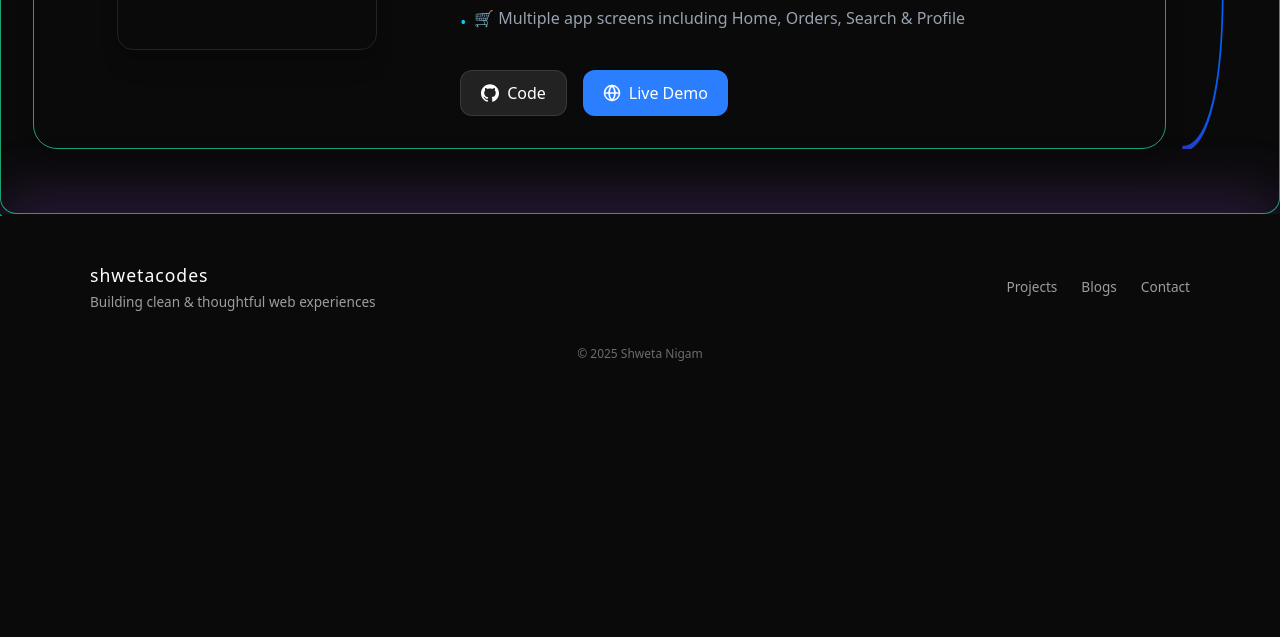
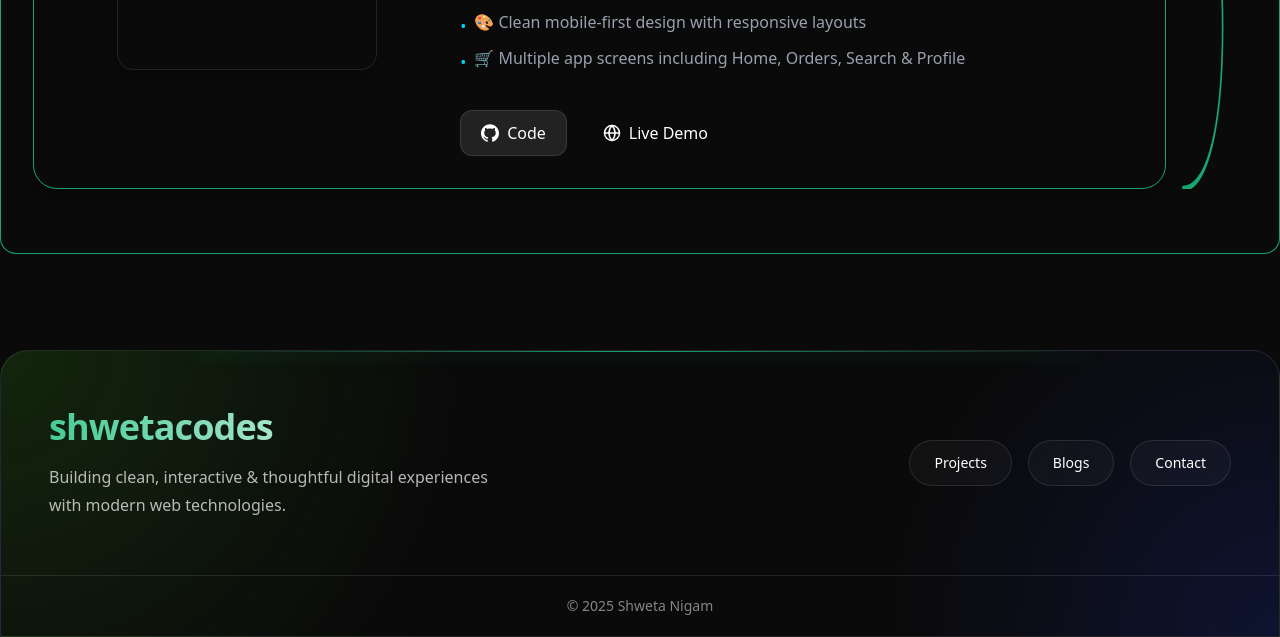
Before and after one commit to shweta-nigam/site, a React (Vite) app in the folder frontend/: page /projects in a window 1280 px wide. Shown: the part 1532-2169 px from the top of the page. Before the commit the page ends 1919 px from the top, so only its background shows below. Built offline with nearby package versions, Linux system fonts and the light colour scheme; grey boxes are pictures that could not be loaded.

Commit message:
feat: change color themes

```diff
--- a/frontend/src/App.css
+++ b/frontend/src/App.css
@@ -3,24 +3,17 @@
     /* THEME TOKENS */
 
 :root {
-  /* Base */
+
   --color-bg: #0a0a0a;
   --color-text: #ffffff;
 
-  /* Brand */
-  /* --color-primary: rgba(168, 85, 247, 0.8); */
   --color-primary: rgba(85, 247, 185, 0.8);
 
+  --border-accent: rgba(28, 204, 137, 0.8);
+  --border-secondary: rgb(34, 221, 165);
 
-  /* Borders / Effects */
-  /* --border-accent: #a855f7; */
-  --border-accent: rgba(28, 204, 137, 0.8);
-  --border-secondary: #223edd;
-
-  /* Patterns */
-  /* --pattern-line: rgba(168, 85, 247, 0.9); */
   --pattern-line: rgba(22, 180, 119, 0.8);
-  --pattern-glow: rgba(168, 85, 247, 0.2);
+  --pattern-glow: rgba(55, 151, 25, 0.2);
 
   /* Gradients */
   --gradient-primary: linear-gradient(
--- a/frontend/src/components/Footer.tsx
+++ b/frontend/src/components/Footer.tsx
@@ -1,25 +1,83 @@
 function Footer() {
   return (
-    <footer className="footer">
-      <div className="footer-inner">
+    <footer
+      className="relative mt-24 overflow-hidden rounded-t-[28px] border border-white/10"
+      style={{
+        background: `
+          radial-gradient(circle at top left, var(--pattern-glow), transparent 35%),
+          radial-gradient(circle at bottom right, rgba(34, 62, 221, 0.18), transparent 30%),
+          var(--color-bg)
+        `,
+        backdropFilter: "blur(12px)",
+      }}
+    >
+      {/* Pattern Overlay */}
+      <div
+        className="absolute inset-0 opacity-[0.06] pointer-events-none"
+        style={{
+          backgroundImage: "var(--gradient-primary)",
+        }}
+      />
 
+      {/* Top Glow Line */}
+      <div
+        className="absolute top-0 left-1/2 h-[1px] w-[70%] -translate-x-1/2"
+        style={{
+          background:
+            "linear-gradient(90deg, transparent, var(--border-accent), transparent)",
+          boxShadow: "0 0 18px var(--border-accent)",
+        }}
+      />
+
+      <div className="relative z-10 flex flex-col md:flex-row items-start md:items-center justify-between gap-10 px-6 md:px-12 py-14">
         {/* Left */}
-        <div className="footer-left">
-          <h2>shwetacodes</h2>
-          <p>Building clean & thoughtful web experiences</p>
+        <div>
+          <h2
+            className="text-4xl font-extrabold tracking-tight"
+            style={{
+              background:
+                "linear-gradient(90deg, var(--color-primary), #ffffff)",
+              WebkitBackgroundClip: "text",
+              WebkitTextFillColor: "transparent",
+            }}
+          >
+            shwetacodes
+          </h2>
+
+          <p className="mt-4 max-w-md text-white/70 leading-7">
+            Building clean, interactive & thoughtful digital experiences with
+            modern web technologies.
+          </p>
         </div>
 
         {/* Right */}
-        <div className="footer-right">
-          <a href="#projects">Projects</a>
-          <a href="#blogs">Blogs</a>
-          <a href="#contact">Contact</a>
+        <div className="flex flex-wrap gap-4">
+          {["Projects", "Blogs", "Contact"].map((item) => (
+            <a
+              key={item}
+              href={`#${item.toLowerCase()}`}
+              className="group relative overflow-hidden rounded-full border border-white/10 px-6 py-3 text-sm font-medium text-white transition-all duration-300 hover:-translate-y-1"
+              style={{
+                background: "rgba(255,255,255,0.03)",
+              }}
+            >
+              {/* Hover Glow */}
+              <span
+                className="absolute inset-0 opacity-0 transition-opacity duration-300 group-hover:opacity-100"
+                style={{
+                  background:
+                    "linear-gradient(135deg, rgba(28,204,137,0.18), rgba(34,62,221,0.18))",
+                }}
+              />
+
+              <span className="relative z-10">{item}</span>
+            </a>
+          ))}
         </div>
-
       </div>
 
-      {/* Bottom strip */}
-      <div className="footer-bottom">
+      {/* Bottom */}
+      <div className="relative z-10 border-t border-white/10 py-5 text-center text-sm text-white/50">
         © {new Date().getFullYear()} Shweta Nigam
       </div>
     </footer>
--- a/frontend/src/data/data.ts
+++ b/frontend/src/data/data.ts
@@ -38,15 +38,15 @@ export const projects: Project[] = [
       "📱 Responsive modern UI built with Tailwind CSS and Framer Motion",
       "✅ Robust backend validation and modular API architecture using Zod",
     ],
-    github: "https://github.com/your-username/proper-poll",
+    github: "https://github.com/shweta-nigam/proper-poll-app",
     live: "https://proper-poll.quest",
     video: properPoll,
   },
   {
     id: 3,
-    title: "QuickBite - Food Delivery Mobile App",
+    title: "foodieHub - Food Delivery Mobile App",
     description:
-      "A modern food delivery mobile application UI built with React Native and Expo Router. QuickBite focuses on delivering a smooth and scalable mobile experience with authentication flow, onboarding screens, drawer navigation, reusable UI components, and responsive layouts. The app is designed with clean architecture and modern mobile-first UI principles.",
+      "A modern food delivery mobile application UI built with React Native and Expo Router. foodieHub focuses on delivering a smooth and scalable mobile experience with authentication flow, onboarding screens, drawer navigation, reusable UI components, and responsive layouts. The app is designed with clean architecture and modern mobile-first UI principles.",
     techStack: [
       "React Native",
       "Expo SDK 55",
@@ -65,8 +65,8 @@ export const projects: Project[] = [
       "🎨 Clean mobile-first design with responsive layouts",
       "🛒 Multiple app screens including Home, Orders, Search & Profile",
     ],
-    github: "https://github.com/your-username/quickbite",
-    live: "https://expo.dev/",
+    github: "https://github.com/shweta-nigam/Food-Delivery-App",
+    live: "https://github.com/shweta-nigam/Food-Delivery-App",
     video: foodieHub,
   },
 ];
--- a/frontend/src/pages/Project.tsx
+++ b/frontend/src/pages/Project.tsx
@@ -33,12 +33,13 @@ export default function Projects() {
       C80 520, 80 600, 20 600
     "
               fill="none"
-              stroke="url(#gradient)"
+              stroke="var(--border-accent)"
               strokeWidth="2"
             />
           </svg>
 
-          <div className="section-label">WEB DEV</div>
+          {/* <div className="section-label">WEB DEV</div> */}
+          <div className="section-label">DEV</div>
         </div>
 
         {/* Gradient */}
--- a/frontend/src/pages/ProjectCard.tsx
+++ b/frontend/src/pages/ProjectCard.tsx
@@ -136,7 +136,7 @@ export default function ProjectCard({ project }: Props) {
               className="
                 flex items-center gap-2
                 px-5 py-2.5 rounded-xl
-                bg-blue-500 hover:bg-blue-600
+                bg-grey-500 hover:bg-grey-600
                 text-white
                 transition-all duration-300
               "
```
